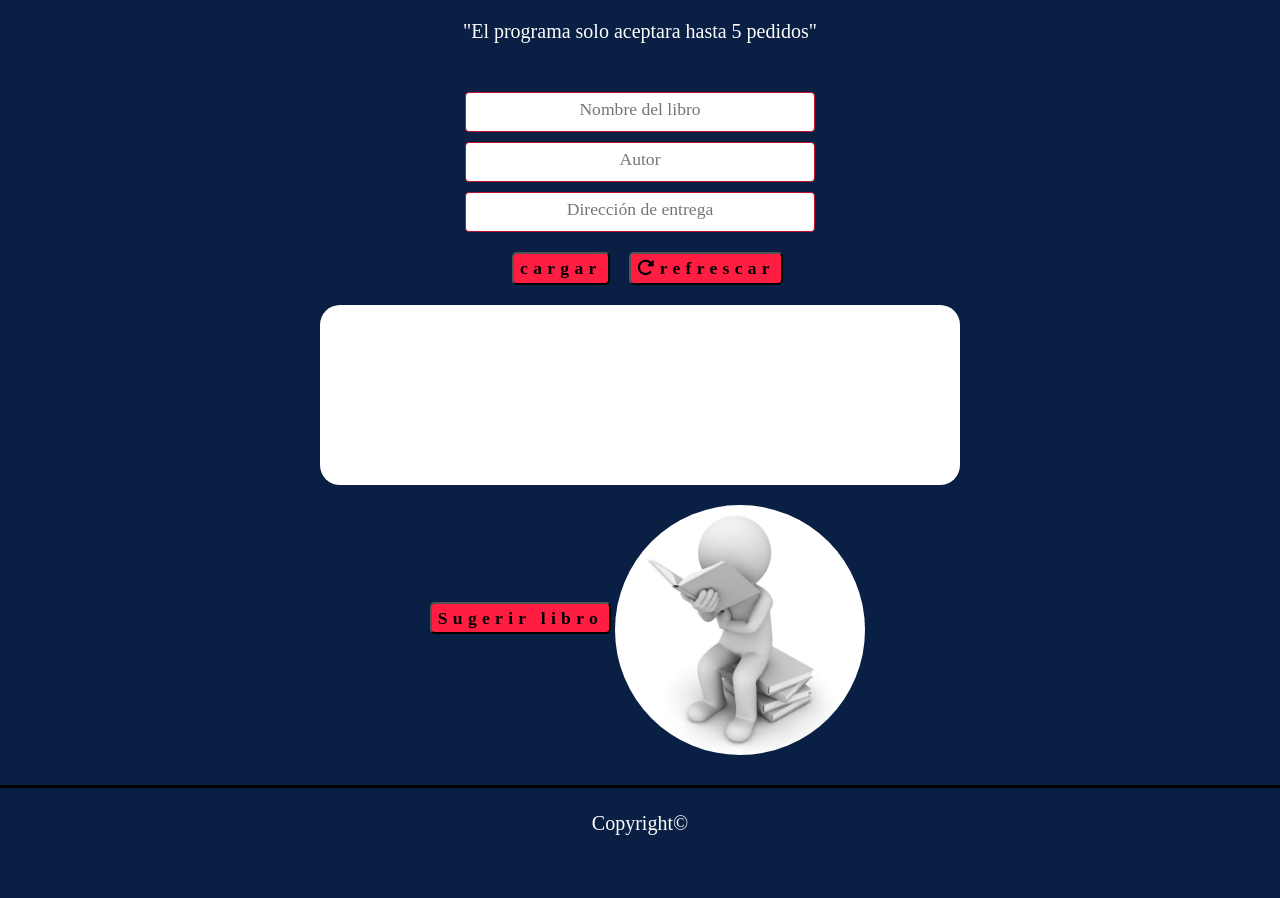
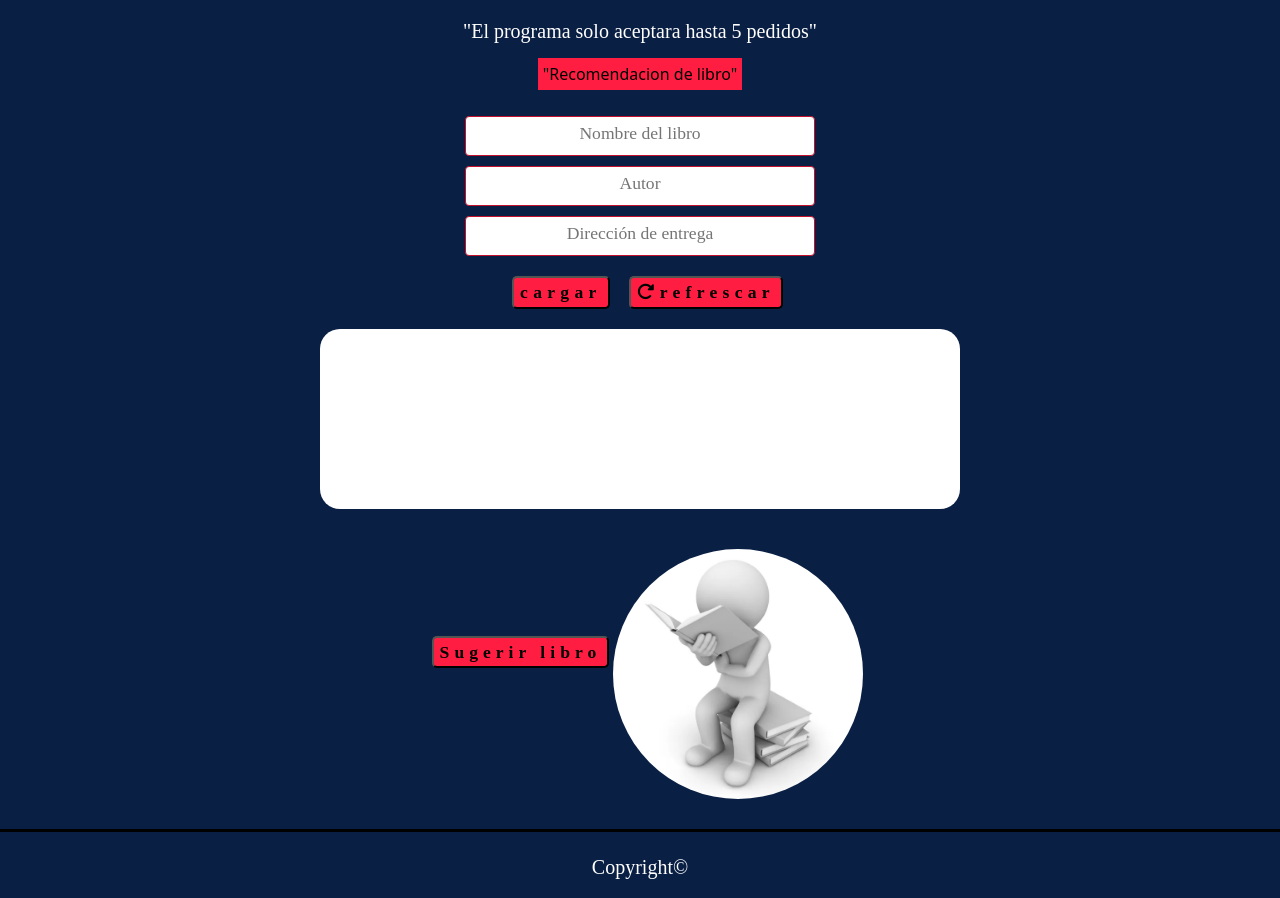
Before and after one commit to francop11/proyecto-java-script-de-coder-house, a plain HTML site: page index.html in a window 1280 px wide. Shown: the part 160-1058 px from the top of the page. Before the commit the page ends 1014 px from the top, so only its background shows below. Drawn offline with nearby package versions, Linux system fonts and the light colour scheme; some packages are replaced by stand-ins of ours; a script that the page names is missing.

```diff
--- a/css/estilo.css
+++ b/css/estilo.css
@@ -102,6 +102,24 @@ color: white;
 
     width: 250px;
     height: 250px;
-    margin-top: 20px;
+    margin-top: 40px;
     border-radius: 50%;
  }
+ a{
+    text-decoration: none;
+    color: rgb(0, 0, 0);
+    background-color: #ff1e42;
+    font-weight: 00;
+    margin: 5px;
+    padding: 5px;
+ }
+
+ a:hover {
+    background: #c3112d;
+ }
+
+
+ #click{
+    letter-spacing: 5px;
+
+ }
--- a/index.html
+++ b/index.html
@@ -13,6 +13,7 @@
     <h1>"Delivery De Compras De Libros"</h1>
     <h2>"Datos del pedido"</h2>
     <p>"El programa solo aceptara hasta 5 pedidos"</p>
+    <a href="#libro">"Recomendacion de libro"</a>
     <div class="row">
         <div class="col-sm-12 col-lg-12 datos-pedido"  >
 
@@ -46,7 +47,7 @@
 
 
     <div class="row">
-        <div class="col-sm-12 col-lg-12 "  >
+        <div class="col-sm-12 col-lg-12 "  id="libro" >
             <button id="click">Sugerir libro</button>
             <img class="pensandoEnLibro"  src="./img/pensandoEnLibro.jpg" alt="" >
 
```
